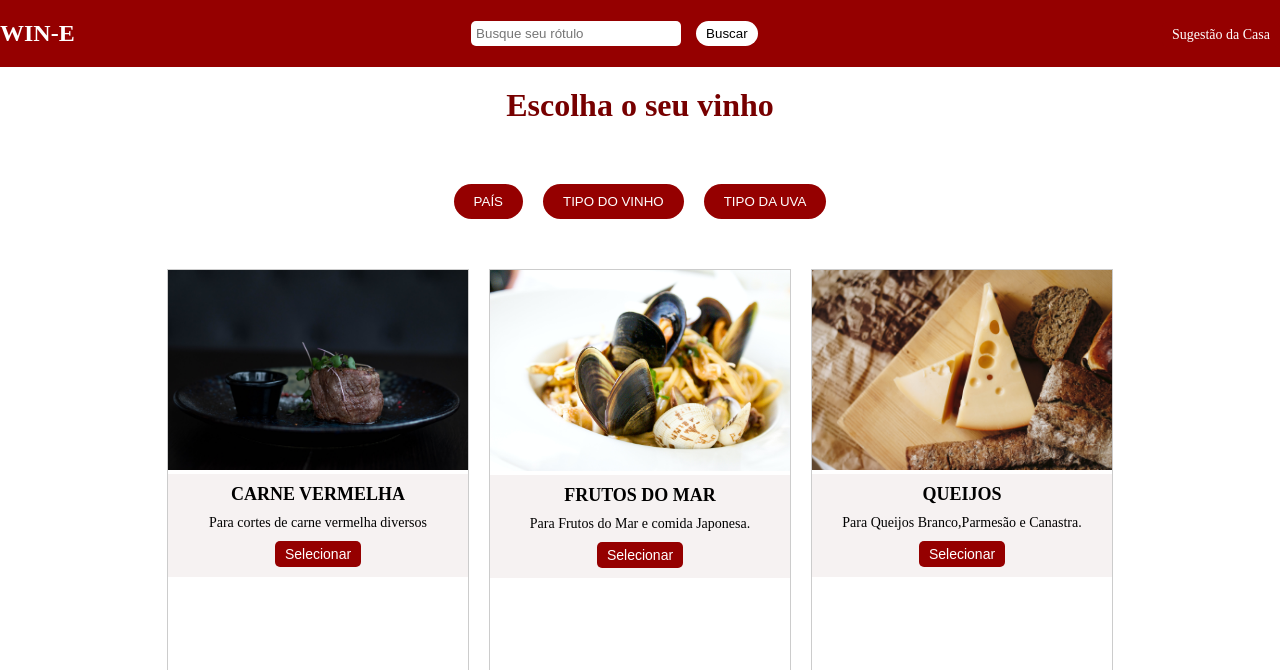
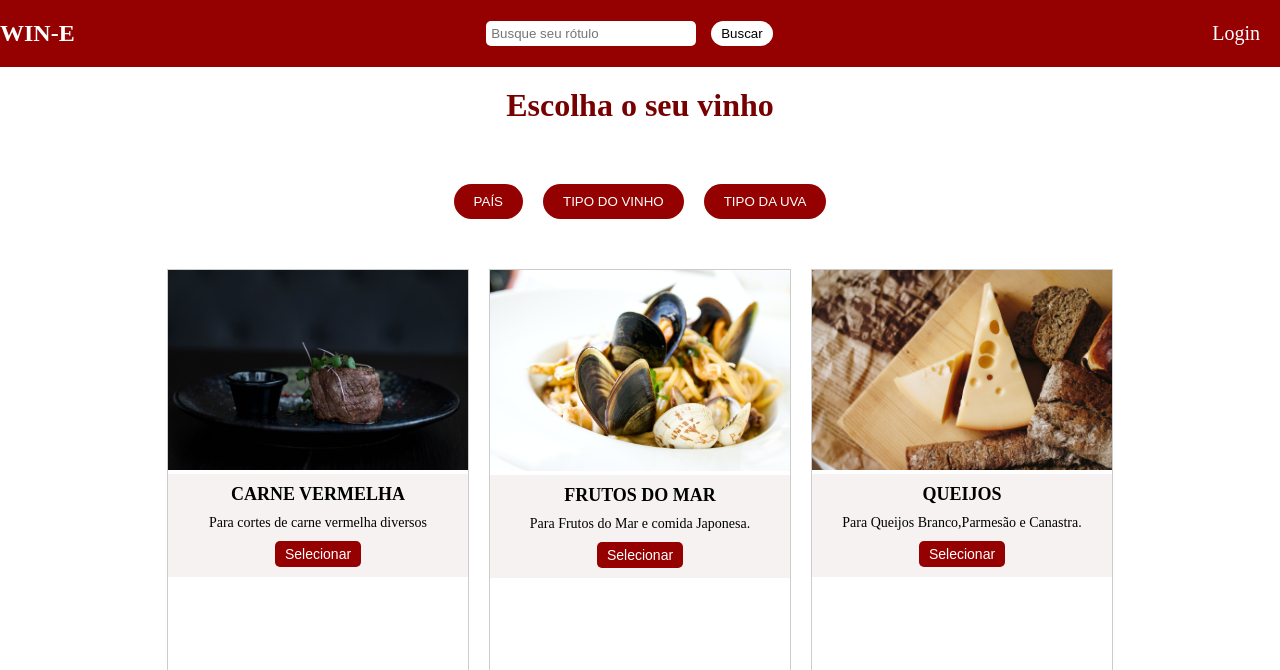
Before and after one commit to Kleverton-Patrick/loja_de_vinhos_stadscas3nb, a Java web app: page /TelaDeBusca/Produtos.html in a window 1280 px wide. Shown: the top 670 px of the page. Run offline with Tomcat 11, a stand-in JSP engine, Linux system fonts and the light colour scheme.

Commit message:
Fix bug
Mudança de fluxo das telas, alteração no tamanho do botão de login  e imagem de fundo para teste de resposividade.

```diff
--- a/lojavinho/src/main/java/br/com/lojavinho/servlet/LoginServlet.java
+++ b/lojavinho/src/main/java/br/com/lojavinho/servlet/LoginServlet.java
@@ -40,7 +40,7 @@
 
             req.setAttribute("message", "Invalid credentials!");
 
-            req.getRequestDispatcher("login.jsp").forward(req, resp);
+            req.getRequestDispatcher("/TelaDeBusca/Produtos.html").forward(req, resp);
 
         }
 
--- a/lojavinho/src/main/webapp/TelaDeBusca/Home.css
+++ b/lojavinho/src/main/webapp/TelaDeBusca/Home.css
@@ -242,9 +242,9 @@
     background-color: #950000;
     color: #ffffff;
     border: none;
-    padding: 5px 10px;
+    padding: 10px 20px;
     cursor: pointer;
-    font-size: 14px;
+    font-size: 20px;
     border-radius: 5px;
     text-decoration: none;
 }
--- a/lojavinho/src/main/webapp/TelaDeBusca/Produtos.html
+++ b/lojavinho/src/main/webapp/TelaDeBusca/Produtos.html
@@ -21,7 +21,7 @@
             <button type="submit" class="search-button">Buscar</button>
         </form>
         <div class="suggestion-button">
-            <a href="sugestao.html" class="suggestion-link">Sugestão da Casa</a>
+            <a href="cadastrocliente.jsp" class="suggestion-link">Login</a>
         </div>
     </div>
 </header>
```
Also changed, not shown: lojavinho/src/main/webapp/TelaInicial/TelaInicial.html (+3 -13 lines), lojavinho/src/main/webapp/TelaInicial/wallpaper.jpg (added).
